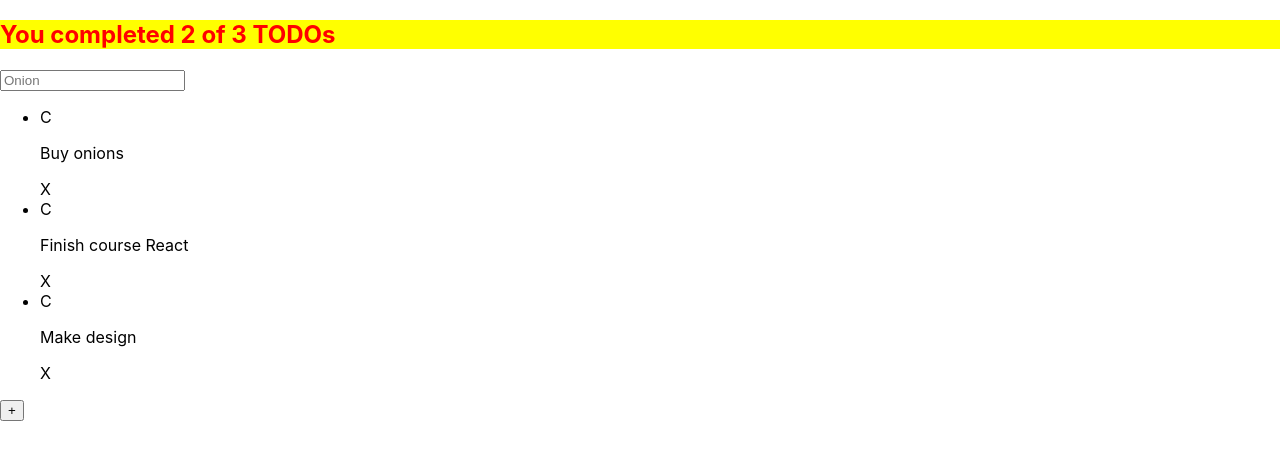
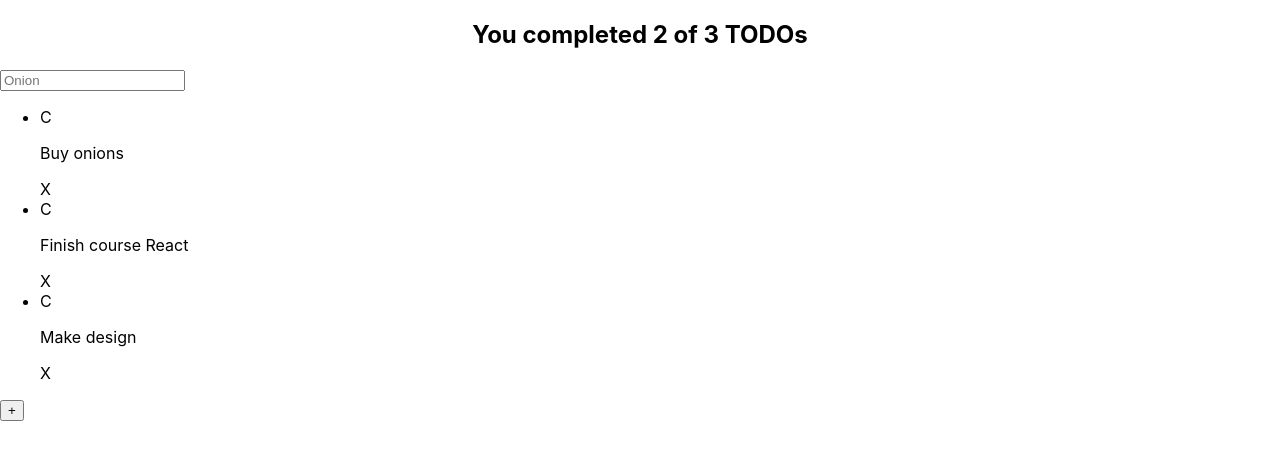
Before and after one commit to crissebasbol/introduction_react, a React (Create React App) app in the folder todo-machine/: page / in a window 1280 px wide. Shown: the top 460 px of the page. Built offline with nearby package versions, Linux system fonts and the light colour scheme; the HTML template or start-up script is replaced by a standard one.

Commit message:
Change form apply styles with css

```diff
--- /dev/null
+++ b/todo-machine/src/TodoCounter.css
@@ -0,0 +1,4 @@
+.TodoCounter {
+    font-size: 24px;
+    text-align: center;
+}
--- a/todo-machine/src/TodoCounter.js
+++ b/todo-machine/src/TodoCounter.js
@@ -1,12 +1,8 @@
 import React from "react";
-
-const styles = {
-  color: "red",
-  backgroundColor: "yellow",
-};
+import "./TodoCounter.css";
 
 function TodoCounter() {
-  return <h2 style={styles}>You completed 2 of 3 TODOs</h2>;
+  return <h2 className="TodoCounter">You completed 2 of 3 TODOs</h2>;
 }
 
 export { TodoCounter };
```
